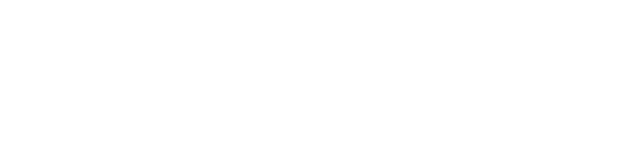
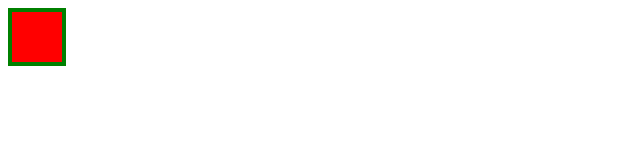
Before and after one commit to luisangel584/appPlanetario, a plain HTML site: page 3.html in a window 1280 px wide. Shown: the whole page, without its empty margins (0-640 px from the left). Drawn offline with Linux system fonts and the light colour scheme.

Commit message:
tarea para luis
tarea con un poco de ayuda ...:(

```diff
--- /dev/null
+++ b/3.css
@@ -0,0 +1,12 @@
+.contenedor
+	{width: 30px;
+	height: 30px;
+	border: 1px solid black;
+	}
+
+.contenedor
+	{width: 50px;
+	height: 50px;
+	border: 4px	solid green;
+	background: red;
+}
--- a/3.html
+++ b/3.html
@@ -3,8 +3,10 @@
 <head>
 	<meta charset="UTF-8">
 	<title>martin</title>
+
+	<link rel="stylesheet" href="3.css">
 </head>
 <body>
-
+	<div class="contenedor"></div>
 </body>
 </html>
```
